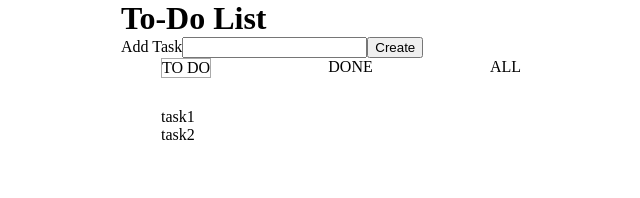
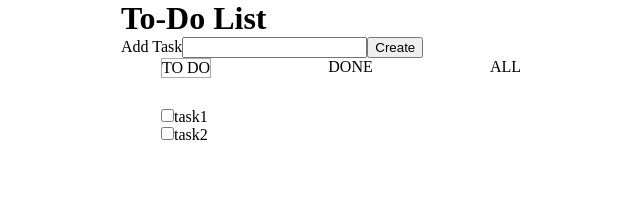
Before and after one commit to vedala/todo-app-fe, a React (Create React App) app: page / in a window 1280 px wide. Shown: the top 198 px of the page, without its empty margins (319-959 px from the left). Built offline with nearby package versions, Linux system fonts and the light colour scheme.

Commit message:
Add checkbox input for each task

```diff
--- a/src/components/TaskList.js
+++ b/src/components/TaskList.js
@@ -12,7 +12,14 @@ function TaskList(props) {
     })
 
     const tasksElems = tasksToDisplay.map((task, index) => {
-        return <li key={index}>{task.text}</li>
+        return (
+            <li
+                key={index}
+            >
+                <input type="checkbox" />
+                <span>{task.text}</span>
+            </li>
+        )
     })
 
     return (
```
